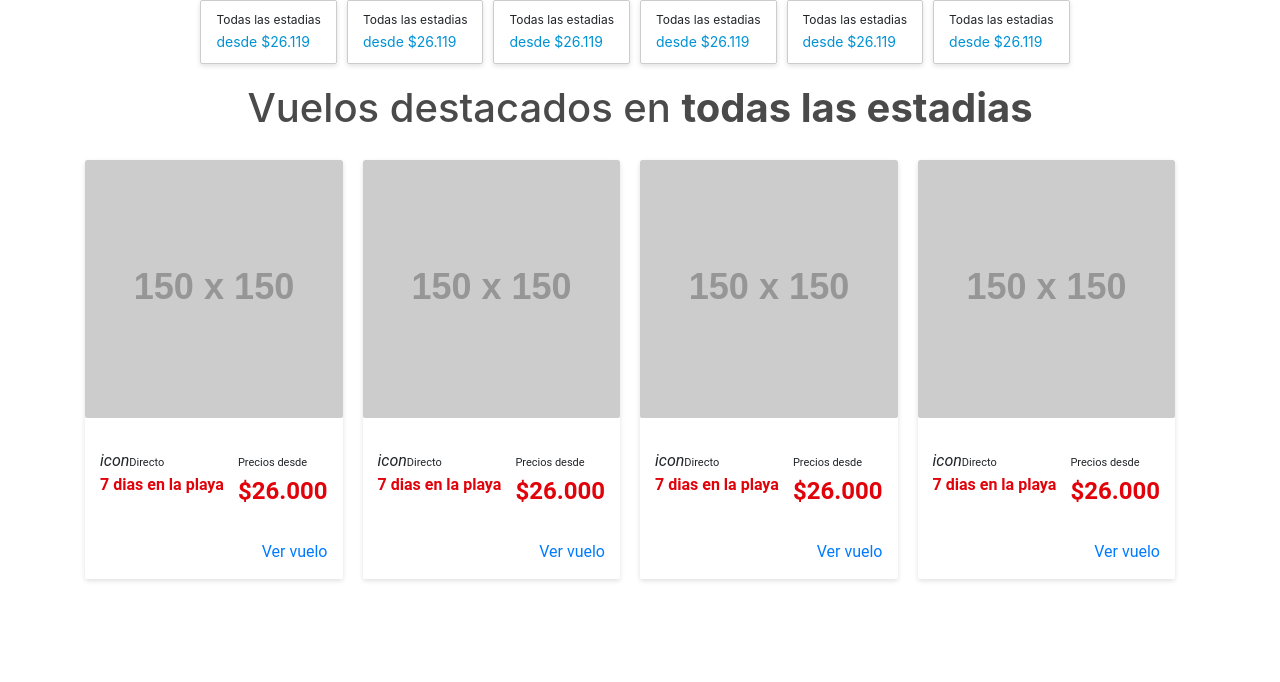
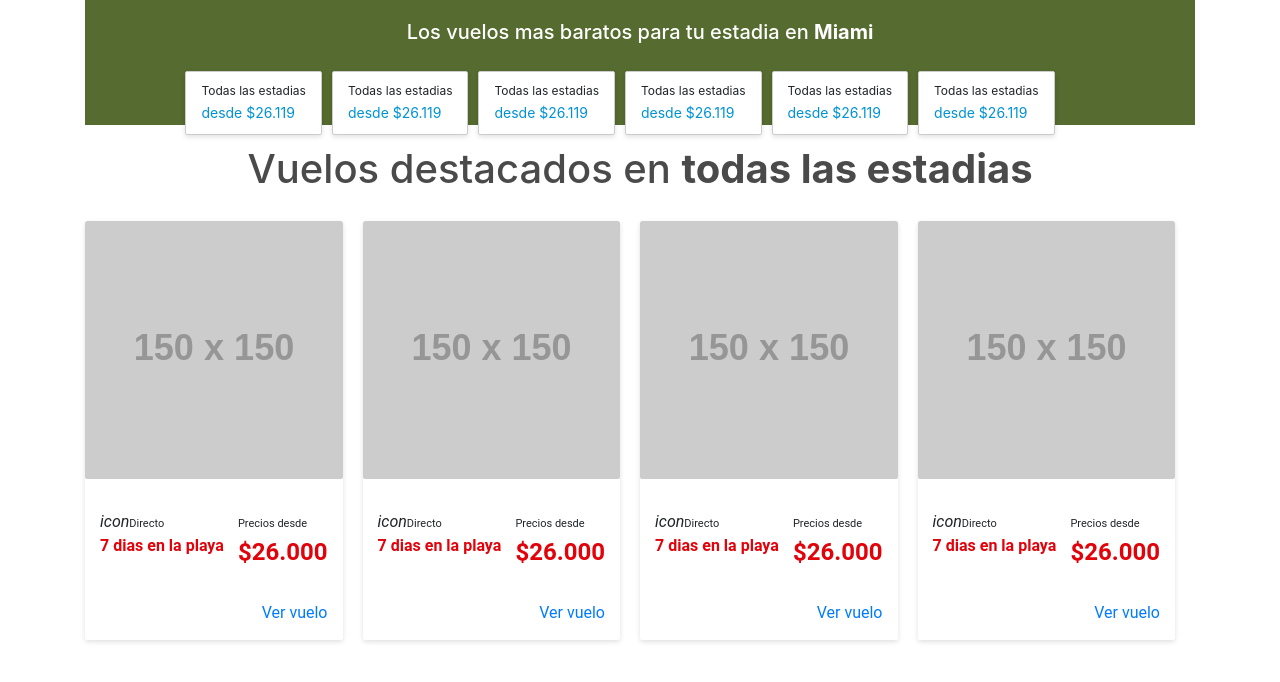
Before and after one commit to benitezLorena/avantripApp, a React app: page / in a window 1280 px wide. Built offline with nearby package versions, Linux system fonts and the light colour scheme; placeholder pictures from the web are drawn by us.

Commit message:
adding new components

```diff
--- a/src/components/App.js
+++ b/src/components/App.js
@@ -2,12 +2,13 @@ import React, { Component } from 'react';
 import CardList from "./CardList";
 import SearchResponseTitle from "./SearchResponseTitle";
 import CardListHeader from "./CardListHeader";
+import Header from "./Header";
 
 const App = () => {
     return (
         <div>
             <main className="container">
-                <CardListHeader />
+                <Header />
                 <SearchResponseTitle />
                 <CardList />
             </main>
--- a/src/components/CardListHeader.js
+++ b/src/components/CardListHeader.js
@@ -1,11 +1,13 @@
 import React from "react";
 import CardHeader from "./CardHeader";
+import Title from "./Title";
 
 import "./styles/card-list-header.scss"
 
 const CardListHeader = () => {
     return(
         <>
+            <Title />
             <div className="row no-gutter contentListHeader">
                 <div col-sm-2><CardHeader /></div>
                 <div col-sm-2><CardHeader /></div>
--- /dev/null
+++ b/src/components/Title.js
@@ -0,0 +1,12 @@
+import React from "react";
+import "./styles/title.scss"
+
+const Title = () => {
+    return(
+        <>
+            <h1 className='title'>Los vuelos mas baratos para tu estadia en <span>Miami</span></h1>
+        </>
+    )
+}
+
+export default Title;
--- a/src/components/styles/card-header.scss
+++ b/src/components/styles/card-header.scss
@@ -4,6 +4,7 @@
     padding: 10px 15px;
     border-radius: 2px;
     margin-right: 10px;
+    background-color: white;
     p{
         font-size: 12px;
         margin-bottom: 0;
--- a/src/components/styles/card-list-header.scss
+++ b/src/components/styles/card-list-header.scss
@@ -17,4 +17,10 @@
     -webkit-align-items: flex-start;
     -ms-flex-align: start;
     align-items: flex-start;
+    position: absolute;
+    left: 0;
+    bottom: -10px;
+    z-index: 1;
+    align-items: center;
+    width: 100%;
 }
--- a/src/components/styles/header.scss
+++ b/src/components/styles/header.scss
@@ -1,3 +1,5 @@
 .header{
     background: darkolivegreen;
+    position: relative;
+    min-height: 125px;
 }
--- /dev/null
+++ b/src/components/styles/title.scss
@@ -0,0 +1,8 @@
+.title{
+    font-size: 20px;
+    color: white;
+    text-align: center;
+    span{
+        font-weight: bold;
+    }
+}
```
Also changed, not shown: src/fonts/Roboto-Regular.ttf (added).
